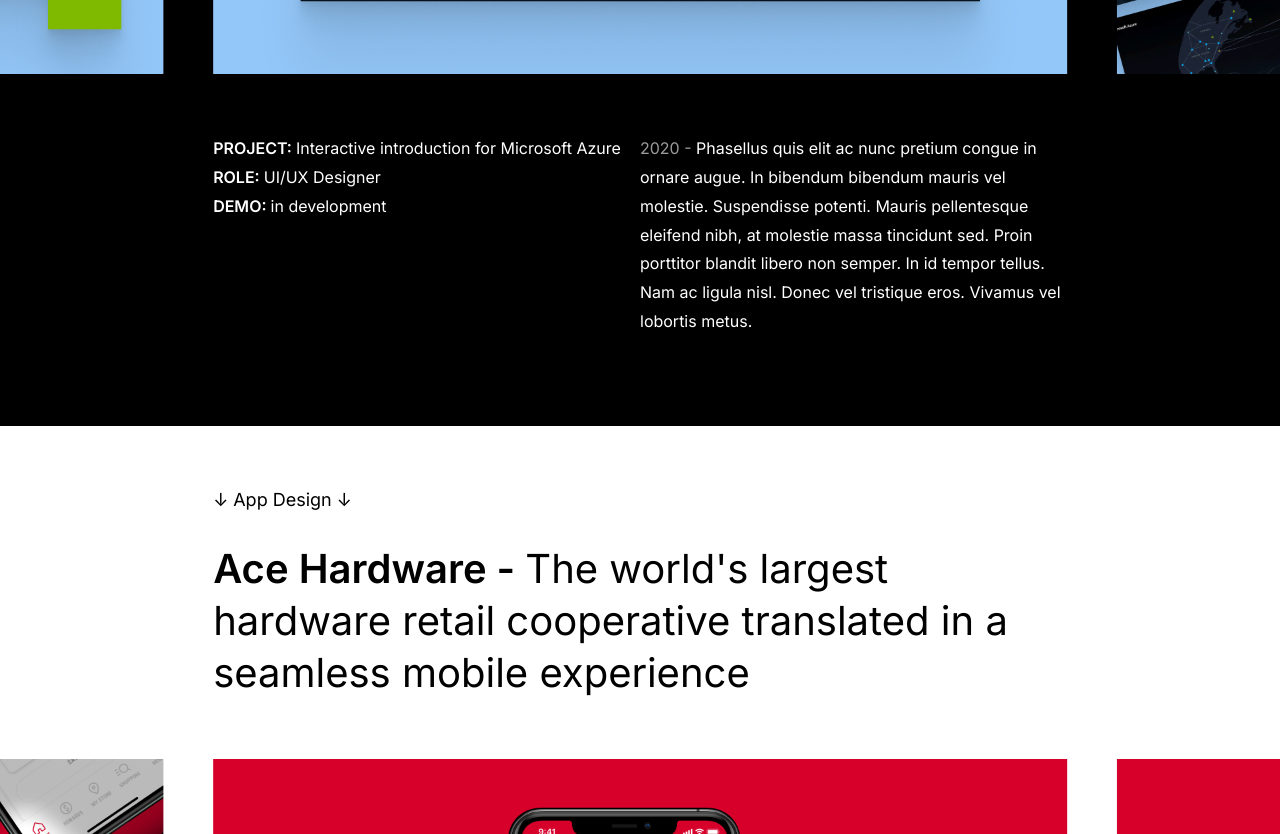
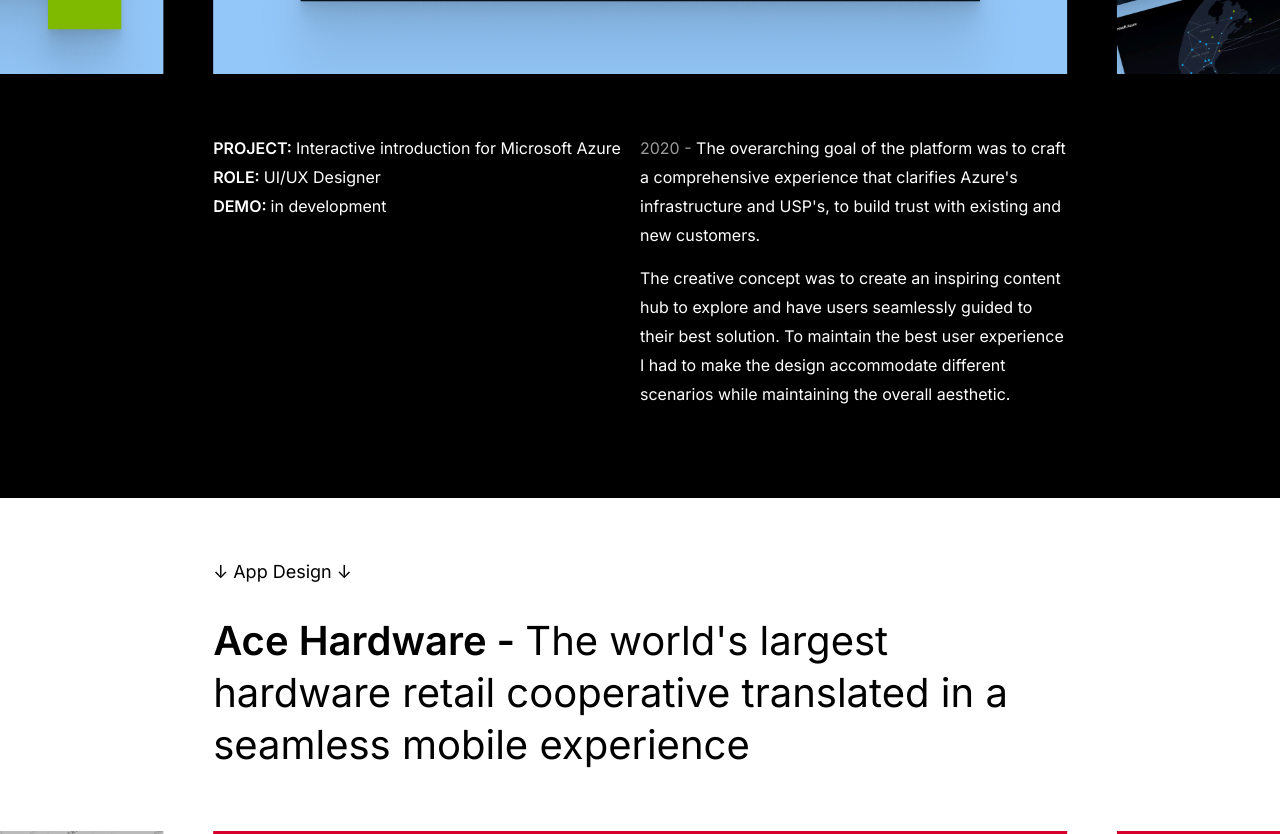
Before and after one commit to cascloots/cascloots.github.io, a plain HTML site: page index.html in a window 1280 px wide. Shown: the part 1620-2454 px from the top of the page. Drawn offline with nearby package versions, Linux system fonts and the light colour scheme.

Commit message:
📝 Case Description

```diff
--- a/app.js
+++ b/app.js
@@ -133,8 +133,13 @@ const generateCases = cases => {
                     }),
                     element({
                       type: 'p', className: 'case-description', children: [
-                    element({ type: 'span', className: 'case-year', content: `${item.year} - ` }),
-                    element({ type: 'span', content: `${item.description}` })
+                      element({
+                          type: 'p', className: 'case-intro', children: [
+                      element({ type: 'span', className: 'case-year', content: `${item.year} - ` }),
+                      element({ type: 'span', content: `${item.description_intro}` }),
+                    ]
+                  }),
+                    element({ type: 'p', content: `${item.description_work}` })
                   ]
                 }),
                   ]
--- a/cases.json
+++ b/cases.json
@@ -29,7 +29,8 @@
     "role": "UI/UX Designer",
     "demo": "in development",
     "year": "2020",
-    "description": "Phasellus quis elit ac nunc pretium congue in ornare augue. In bibendum bibendum mauris vel molestie. Suspendisse potenti. Mauris pellentesque eleifend nibh, at molestie massa tincidunt sed. Proin porttitor blandit libero non semper. In id tempor tellus. Nam ac ligula nisl. Donec vel tristique eros. Vivamus vel lobortis metus."
+    "description_intro": "The overarching goal of the platform was to craft a comprehensive experience that clarifies Azure's infrastructure and USP's, to build trust with existing and new customers.",
+    "description_work": "The creative concept was to create an inspiring content hub to explore and have users seamlessly guided to their best solution. To maintain the best user experience I had to make the design accommodate different scenarios while maintaining the overall aesthetic."
   },
   {
     "category": "App Design",
@@ -93,7 +94,8 @@
     "role": "UI/UX Designer",
     "demo": "in development",
     "year": "2020",
-    "description": "Phasellus quis elit ac nunc pretium congue in ornare augue. In bibendum bibendum mauris vel molestie. Suspendisse potenti. Mauris pellentesque eleifend nibh, at molestie massa tincidunt sed. Proin porttitor blandit libero non semper. In id tempor tellus. Nam ac ligula nisl. Donec vel tristique eros. Vivamus vel lobortis metus."
+    "description_intro": "Our objective was to rethink the current site’s UX and design structure and improve its appearance and value. The main pillars we focused on is boost brand awareness, generate new and quality leads and engagement on products and services.",
+    "description_work": "In this project I translated the new visual identity to be accessible on various screen sizes. Splitting up the different breakpoints in components and their variations. Documenting everything to create a clear overview of the project and smooth developer handoff. Following up on the implementation and address design indescrepencies. "
   },
   {
     "category": "Visual Design",
--- a/index.html
+++ b/index.html
@@ -72,6 +72,8 @@
           <li class="navigationItem">
             <a
               href="https://drive.google.com/file/d/1iTDclx-ydoHKKwY_etVLjgx125GrJG9X/view?usp=sharing"
+              target="_blank"
+              rel="noopener"
               >Resume &#8599;</a
             >
           </li>
--- a/style.css
+++ b/style.css
@@ -158,6 +158,10 @@ h3 {
   color: #9b9b9b;
 }
 
+.case-intro {
+  margin-bottom: 1.5rem;
+}
+
 .navigationItem a {
   text-decoration: none;
   color: black;
```
